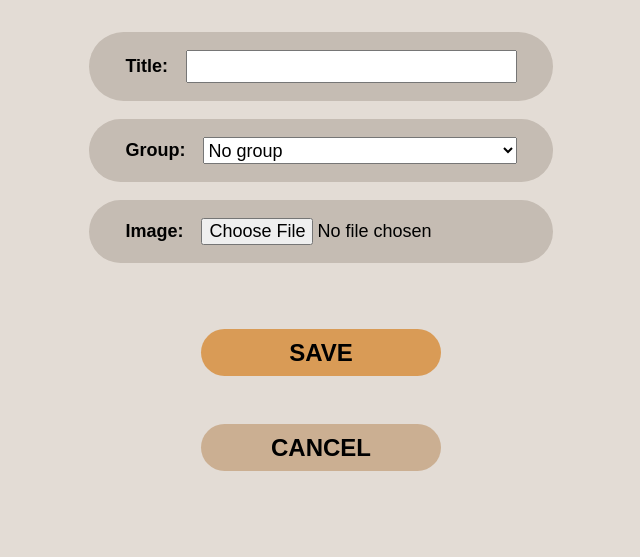
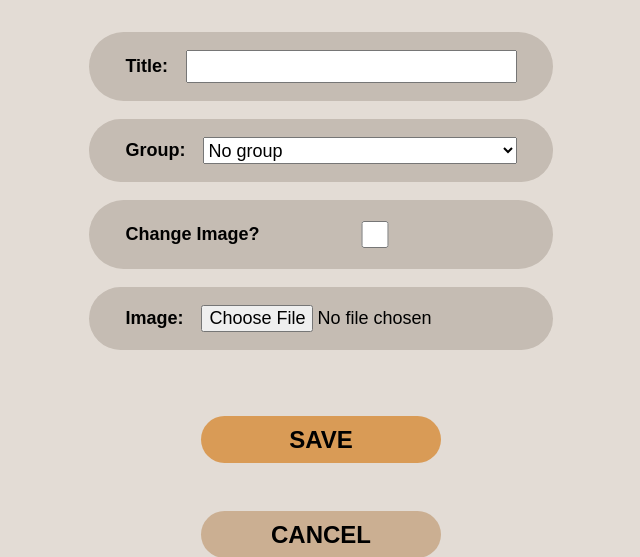
Before and after one commit to RaddedMC/cdp-cd-site, a Django app: page /edit/1 in a window 1280 px wide. Shown: the part 363-920 px from the top of the page, without its empty margins (319-959 px from the left). Before the commit the page ends 834 px from the top, so only its background shows below. Run offline with Django 5.2, Linux system fonts and the light colour scheme; data that the repository does not hold is empty.

Commit message:
Fix: Image will no longer be forced to update in the edit disc page. Now, there is a "change image" checkbox that when checked, will apply the disc image change.
- No change image:
   - Image field ignored
- Change image:
   - Image field blank:
      - Image set to no image
   - Image field not blank
      - File uploaded, new image set.

```diff
--- a/cdp_db_site_app/forms/DiscForm.py
+++ b/cdp_db_site_app/forms/DiscForm.py
@@ -10,4 +10,5 @@ class DiscForm(forms.Form):
     group = forms.ModelChoiceField(required=False, widget=forms.Select, queryset=Group.objects.all()
                                    , empty_label="No group", to_field_name="id")
 
+    changeimage = forms.BooleanField(label="Change Image?", required=False)
     image = forms.ImageField(label="Image:", required=False)
--- a/cdp_db_site_app/views/api.py
+++ b/cdp_db_site_app/views/api.py
@@ -62,7 +62,7 @@ def remove_group(request, group):
 
 ### --- MANAGE DISCS --- ###
 # Add/Edit disc
-def add_edit_disc(position, title, image = None, group_obj = None):
+def add_edit_disc(position, title, image = None, group_obj = None, change_image = False):
     # Is there a disc at that position?
     # If so use it to prefill fields
     try:
@@ -79,7 +79,9 @@ def add_edit_disc(position, title, image = None, group_obj = None):
 
     # If there is an image, set it
     # Otherwise set to null
-    disc.image = image
+    # Skip this section if keep image is set
+    if change_image:
+        disc.image = image
 
     # If there is a group, set it
     # Otherwise set to null
--- a/cdp_db_site_app/views/pages.py
+++ b/cdp_db_site_app/views/pages.py
@@ -27,7 +27,8 @@ def edit(request, position):
         # If not, they will be returned to the form page
         if form.is_valid():
             # Handle saving disc
-            add_edit_disc(position, form.cleaned_data["title"], form.cleaned_data["image"], form.cleaned_data["group"])
+            add_edit_disc(position, form.cleaned_data["title"], form.cleaned_data["image"], form.cleaned_data["group"], form.cleaned_data[
+                "changeimage"])
             return render(request, 'cdp_db_site_app/plaintext_responses.html', plaintext_context("Disc changed successfully", "home", f"/{position}"))
 
     # If this is a GET or any other method, we are starting with a fresh form
@@ -44,7 +45,7 @@ def edit(request, position):
         except django.core.exceptions.ObjectDoesNotExist:
             form = DiscForm()
 
-    print(form)
+    #print(form)
     context = disc_carousel_context(position, False, "edit/")
     context["form"] = form
     return render(request, "cdp_db_site_app/edit.html", context)
--- a/static/edit_style.css
+++ b/static/edit_style.css
@@ -64,7 +64,7 @@ form div input, form div select, form div input {
     margin-left: 1em;
     height: 1.5em;
     font-size: large;
-    width: 100%
+    width: 100%;
 }
 
 .edit-page-button {
@@ -89,3 +89,7 @@ form div input, form div select, form div input {
     margin-left: auto;
     margin-right: auto;
 }
+
+#id_changeimage {
+    width: 50%;
+}
```
Also changed, not shown: cdp_db_site_app/models.py (+11 -8 lines).
